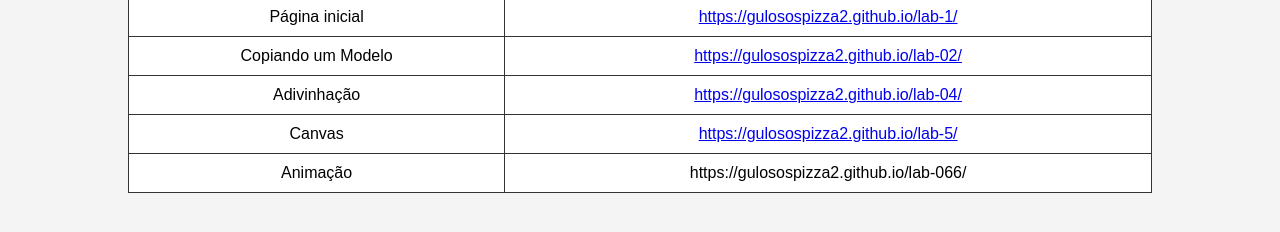
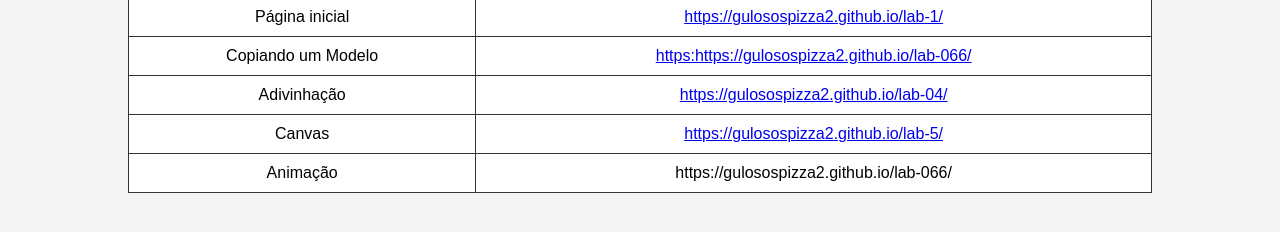
Before and after one commit to gulosospizza2/lab-0222, a plain HTML site: page projects.html in a window 1280 px wide. Shown: the part 156-388 px from the top of the page. Drawn offline with Linux system fonts and the light colour scheme.

Commit message:
Update projects.html

```diff
--- a/projects.html
+++ b/projects.html
@@ -26,7 +26,7 @@
         </tr>
         <tr>
             <td>Copiando um Modelo</td>
-            <td><a href='#'>https://gulosospizza2.github.io/lab-02/</a></td>
+            <td><a href='#'>https:https://gulosospizza2.github.io/lab-066/</a></td>
         </tr>
         <tr>
              <td>Adivinhação</td>
```
